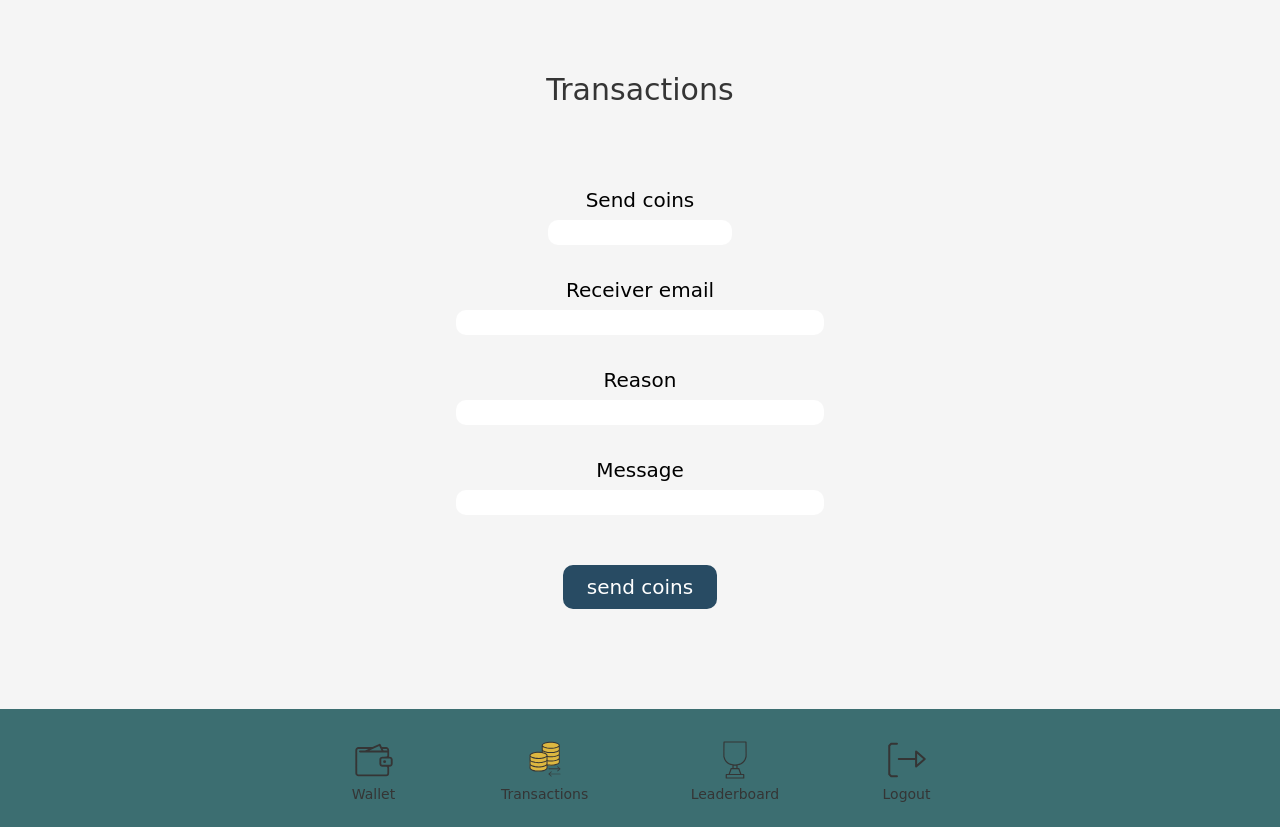
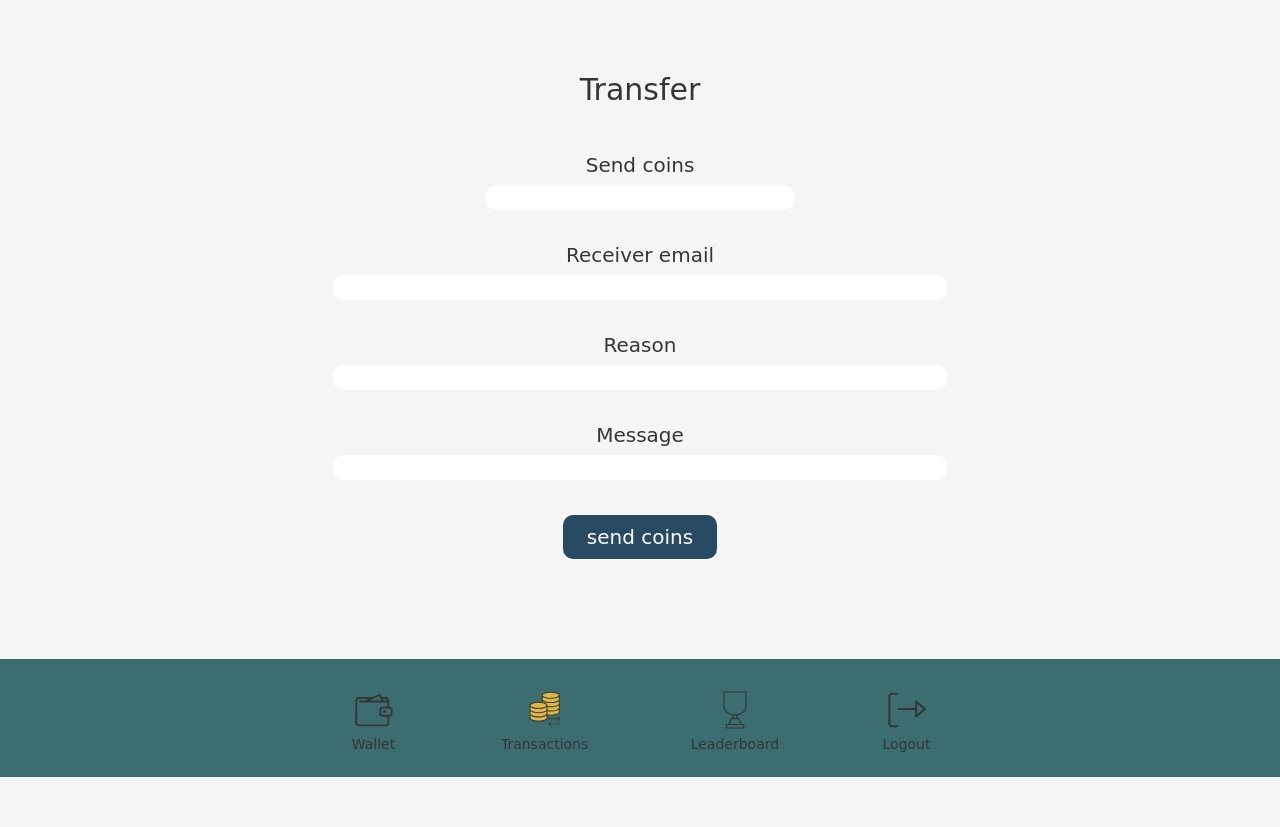
Before and after one commit to jonathanverhaegen/imdcurrency, a Node server app: page /transfers.html in a window 1280 px wide. After the commit the page ends 777 px from the top, so only its background shows below. Run offline with Node 20, Linux system fonts and the light colour scheme; some libraries are stand-ins or nearby versions.

Commit message:
better bem method on the transfer html

```diff
--- a/public/signup.html
+++ b/public/signup.html
@@ -9,10 +9,6 @@
     <title>Register</title>
 </head>
 <body>
-
-
-
-
 
 
         <div class="container">
--- a/public/stylesheets/app.css
+++ b/public/stylesheets/app.css
@@ -84,18 +84,16 @@ footer {
   width: 50px; }
 
 .transfer {
-  width: 60%;
-  margin-left: auto;
-  margin-right: auto;
+  margin-top: 50px;
   display: flex;
   flex-direction: column; }
 
 .transfer__label {
+  font-family: "Comfortaa", cursive;
+  color: #353535;
+  font-size: 20px;
   text-align: center;
-  font-family: "Comfortaa", cursive;
-  font-size: 20px;
-  margin-top: 35px;
-  padding-bottom: 10px; }
+  margin-bottom: 10px; }
 
 .transfer__input {
   border: none;
@@ -104,14 +102,11 @@ footer {
   border-radius: 10px;
   width: 60%;
   margin-left: auto;
-  margin-right: auto; }
+  margin-right: auto;
+  margin-bottom: 35px; }
 
-.transfer__input--amount {
+.transfer__input--number {
   width: 30%; }
-
-.transfer__btn {
-  margin-top: 50px;
-  display: flex; }
 
 .wallet {
   display: flex;
@@ -138,15 +133,15 @@ footer {
 .transactions__title {
   text-align: center;
   font-family: "Comfortaa", cursive;
-  margin-top: 75px;
+  margin-top: 50px;
   color: #353535;
   font-size: 20px; }
 
 .transactions__list {
-  width: 50%;
+  width: 60%;
   margin-left: auto;
   margin-right: auto;
-  margin-top: 50px; }
+  margin-top: 20px; }
 
 .transactions__item {
   display: grid;
--- a/public/transfers.html
+++ b/public/transfers.html
@@ -10,18 +10,15 @@
 </head>
 <body>
 
-    <h1 class="title" >Transactions</h1>
-
-    <div class="alert hidden">
-        Here is some feedback
-    </div>
 
     <div class="container">
+
+        <h1 class="title" >Transfer</h1>
 
         <form class="transfer" action="">
 
             <label class="transfer__label" for="amount">Send coins</label>
-            <input type="number" class="transfer__input transfer__input--amount" id="amount" name="amount">
+            <input type="number" class="transfer__input transfer__input--number" id="amount" name="amount">
 
             <label class="transfer__label" for="receiver">Receiver email</label>
             <input type="text" class="transfer__input" id="receiver" name="receiver">
@@ -32,9 +29,9 @@
             <label class="transfer__label" for="message">Message</label>
             <input type="text" class="transfer__input" id="message" name="message">
 
-            <span class="transfer__btn">
-                <a class="btn" href="" id="sendCoins">send coins</a>
-            </span>
+
+            <a class="btn" href="" id="sendCoins">send coins</a>
+
 
 
         </form>
--- a/src/components/_footer.scss
+++ b/src/components/_footer.scss
@@ -1,10 +1,11 @@
 @import '../colors';
 @import '../fonts';
+@import '../spacing';
 
 footer{
 
     background-color: $ming;
-    margin-top:100px;
+    margin-top: $xxl;
     // bottom:0;
     // position: fixed;
     // left:0;
@@ -33,5 +34,5 @@ footer{
 }
 
 .menu__img{
-    width:50px;
+    width: $xl;
 }
--- a/src/components/_transactions.scss
+++ b/src/components/_transactions.scss
@@ -3,28 +3,28 @@
 @import '../spacing';
 
 .transactions{
-    margin-top:50px;
+    margin-top: $xl;
 }
 
 .transactions__title{
     text-align:center;
     font-family: $fontImdcoin;
-    margin-top: 75px;
+    margin-top: $xl;
     color: $jet;
     font-size:$plainText;
 }
 
 .transactions__list{
-    width:50%;
+    width:60%;
     margin-left:auto;
     margin-right:auto;
-    margin-top:50px;
+    margin-top: $med;
 }
 
 .transactions__item{
     display: grid;
     justify-content:center;
-    margin-bottom:20px;
+    margin-bottom: $med;
     grid-template-columns: 1fr 7fr 1fr;
 }
 
--- a/src/components/_transfer.scss
+++ b/src/components/_transfer.scss
@@ -4,37 +4,31 @@
 
 
 .transfer{
-    width:60%;
-    margin-left:auto;
-    margin-right:auto;
+    margin-top: $xl;
     display:flex;
     flex-direction: column;
 
 }
 
 .transfer__label{
+    font-family: $fontImdcoin;
+    color: $jet;
+    font-size: $plainText;
     text-align:center;
-    font-family: $fontImdcoin;
-    font-size:$plainText;
-    margin-top: $lg;
-    padding-bottom: $small;
+    margin-bottom: $small;
 }
 
 .transfer__input{
     border:none;
     font-size: $plainText;
     color: $jet;
-    border-radius: 10px;
+    border-radius: $small;
     width:60%;
     margin-left:auto;
     margin-right:auto;
+    margin-bottom: $lg;
 }
 
-.transfer__input--amount{
+.transfer__input--number{
     width:30%;
 }
-
-.transfer__btn{
-    margin-top: $xl;
-    display:flex;
-}
```
